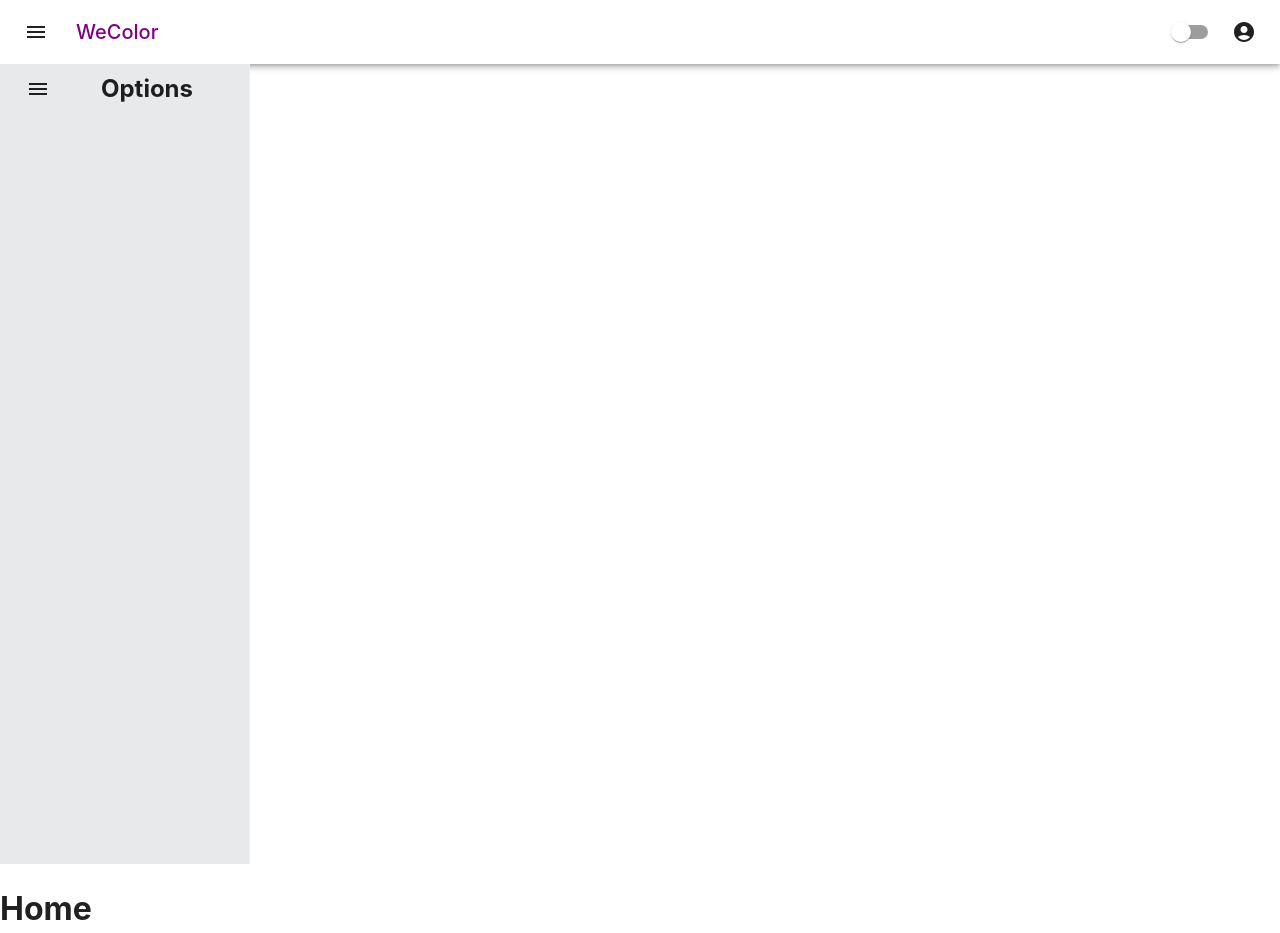
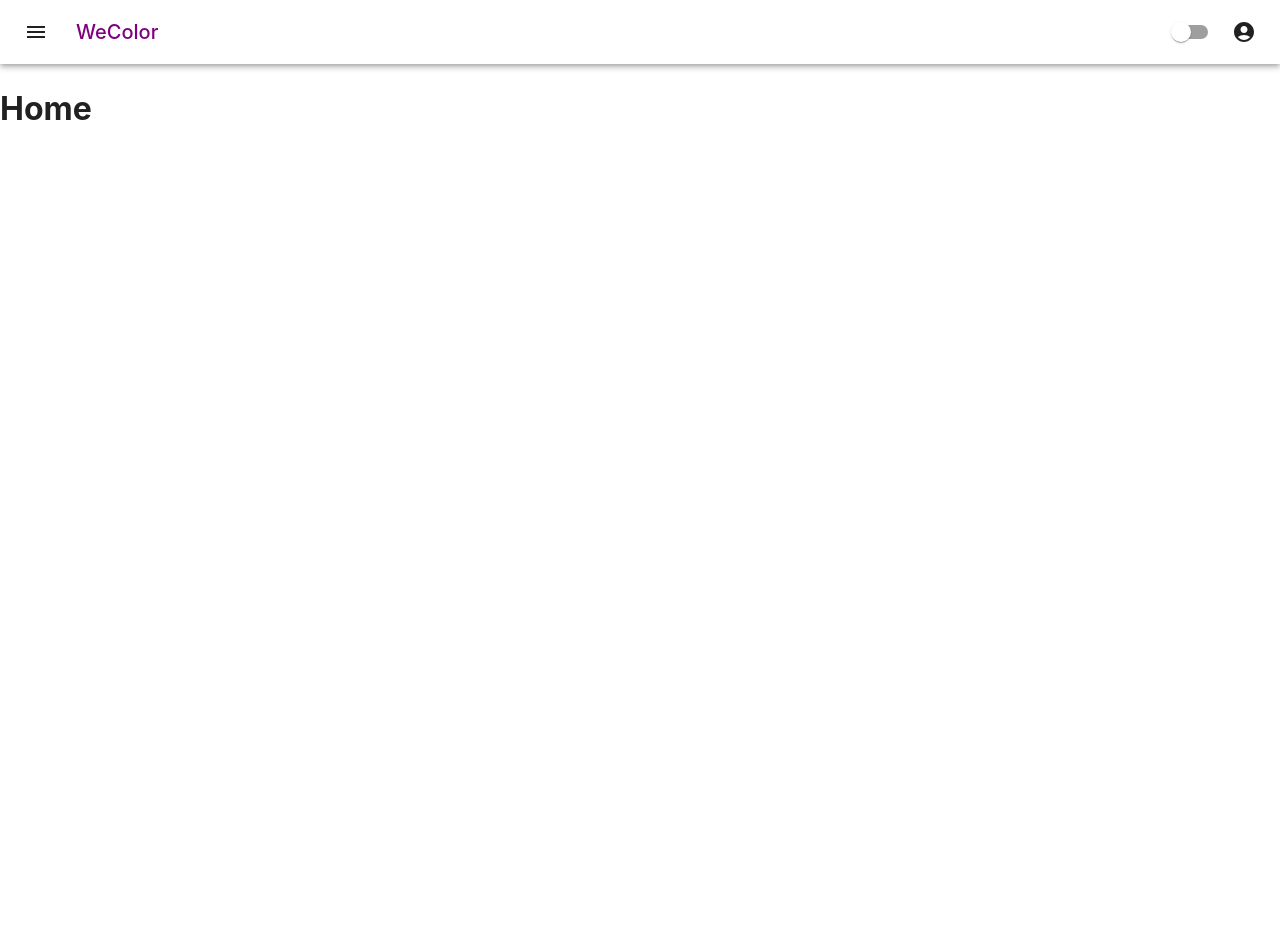
Before and after one commit to farbuscoder/WeColor-Client, a React (Create React App) app: page / in a window 1280 px wide. After the commit the page ends 800 px from the top, so only its background shows below. Built offline with nearby package versions, Linux system fonts and the light colour scheme.

Commit message:
Remove sidebar

```diff
--- a/src/App.js
+++ b/src/App.js
@@ -9,19 +9,11 @@ import { AnimatePresence, motion } from "framer-motion";
 
 //Libraries
 import Cookies from "js-cookie";
-import { Sidebar, Menu, MenuItem, useProSidebar } from "react-pro-sidebar";
 
 //Material UI
 import { ThemeProvider, createTheme } from "@mui/material/styles";
 import CssBaseline from "@mui/material/CssBaseline";
 import "@fontsource/readex-pro/600.css";
-import HomeOutlinedIcon from "@mui/icons-material/HomeOutlined";
-import PeopleOutlinedIcon from "@mui/icons-material/PeopleOutlined";
-import ContactsOutlinedIcon from "@mui/icons-material/ContactsOutlined";
-import ReceiptOutlinedIcon from "@mui/icons-material/ReceiptOutlined";
-import CalendarTodayOutlinedIcon from "@mui/icons-material/CalendarTodayOutlined";
-import HelpOutlineOutlinedIcon from "@mui/icons-material/HelpOutlineOutlined";
-import MenuOutlinedIcon from "@mui/icons-material/MenuOutlined";
 
 //Views
 import Home from "./Components/Views/Home/Home";
@@ -57,7 +49,6 @@ const pageTransition = {
 
 const App = () => {
   const [darkmode, setDarkMode] = useState(false);
-  const { collapseSidebar } = useProSidebar();
   const location = useLocation();
 
   const theme = createTheme({
@@ -80,23 +71,7 @@ const App = () => {
             setDarkMode(!darkmode);
           }}
         />
-        <Sidebar
-          backgroundColor={darkmode ? "#313638" : "#E8E9EB"}
-          style={{ height: "100vh" }}
-        >
-          <Menu>
-            <MenuItem
-              icon={<MenuOutlinedIcon />}
-              onClick={() => {
-                collapseSidebar();
-              }}
-              style={{ textAlign: "center" }}
-            >
-              {" "}
-              <h2>Options</h2>
-            </MenuItem>
-          </Menu>
-        </Sidebar>
+
         <AnimatePresence>
           <Routes location={location} key={location.pathname}>
             <Route
```
